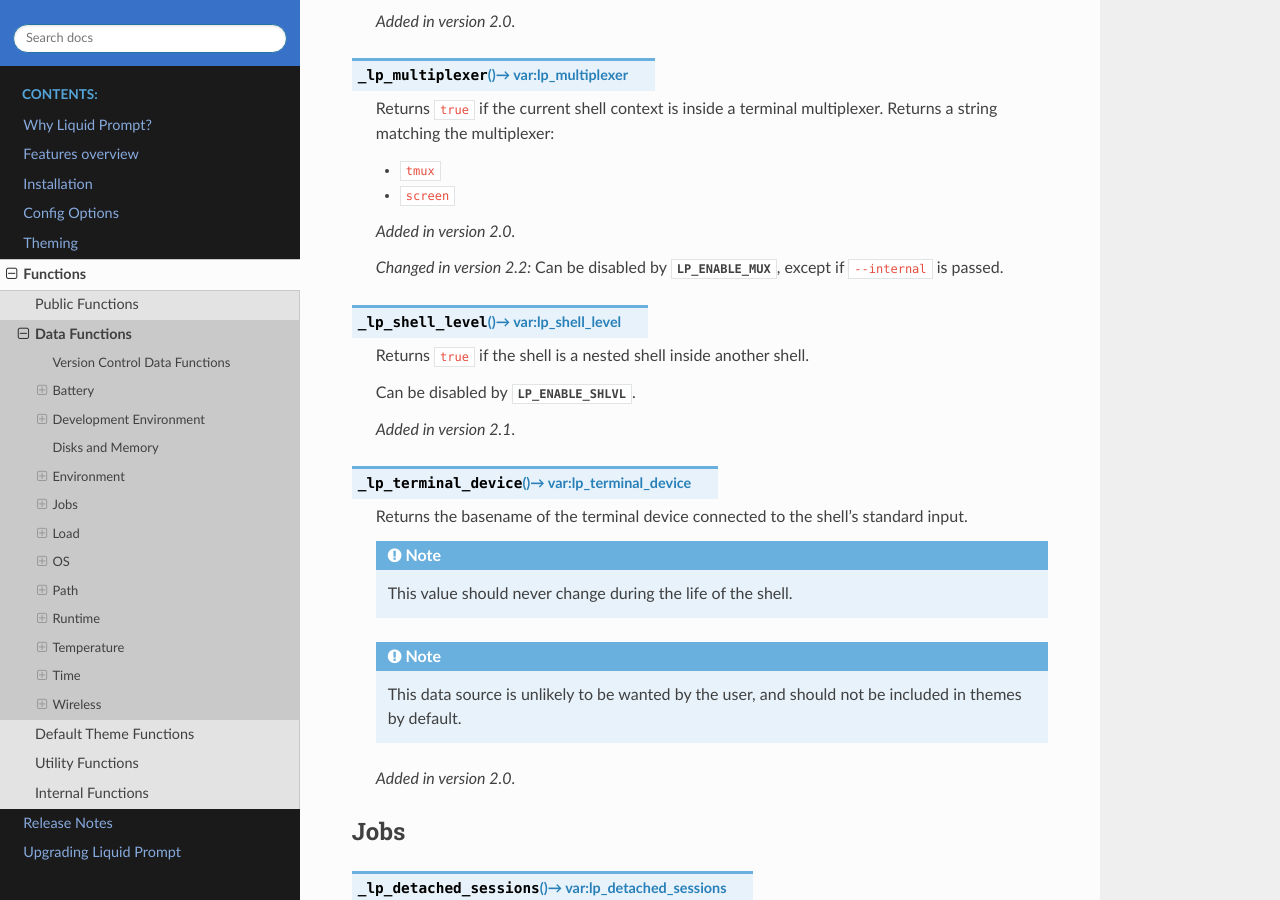
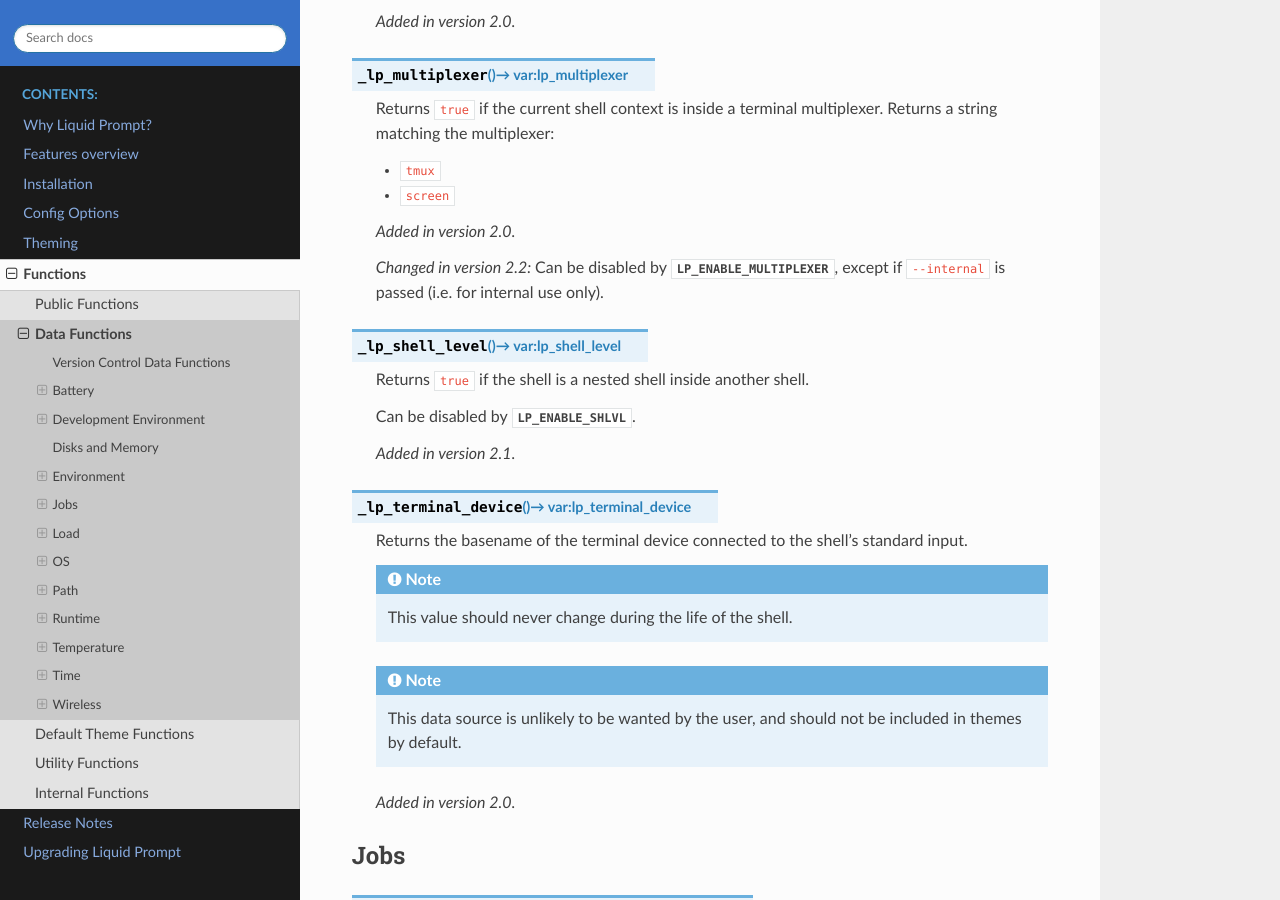
Before and after one commit to liquidprompt/liquidprompt, a Sphinx documentation site: the page built from docs/functions/data.rst, in a window 1280 px wide and 900 px high, scrolled down 8120 px. Built offline with Sphinx 7.4.7 and the Read the Docs theme 2.0.0, drawn with Linux system fonts in a browser that asks for light colours.

Commit message:
review fixes

```diff
--- a/docs/functions/data.rst
+++ b/docs/functions/data.rst
@@ -329,8 +329,8 @@
    .. versionadded:: 2.0
 
    .. versionchanged:: 2.2
-      Can be disabled by :attr:`LP_ENABLE_MUX`,
-      except if ``--internal`` is passed.
+      Can be disabled by :attr:`LP_ENABLE_MULTIPLEXER`,
+      except if ``--internal`` is passed (i.e. for internal use only).
 
 .. function:: _lp_shell_level() -> var:lp_shell_level
 
```
Also changed, not shown: docs/config.rst (line endings or trailing spaces).
